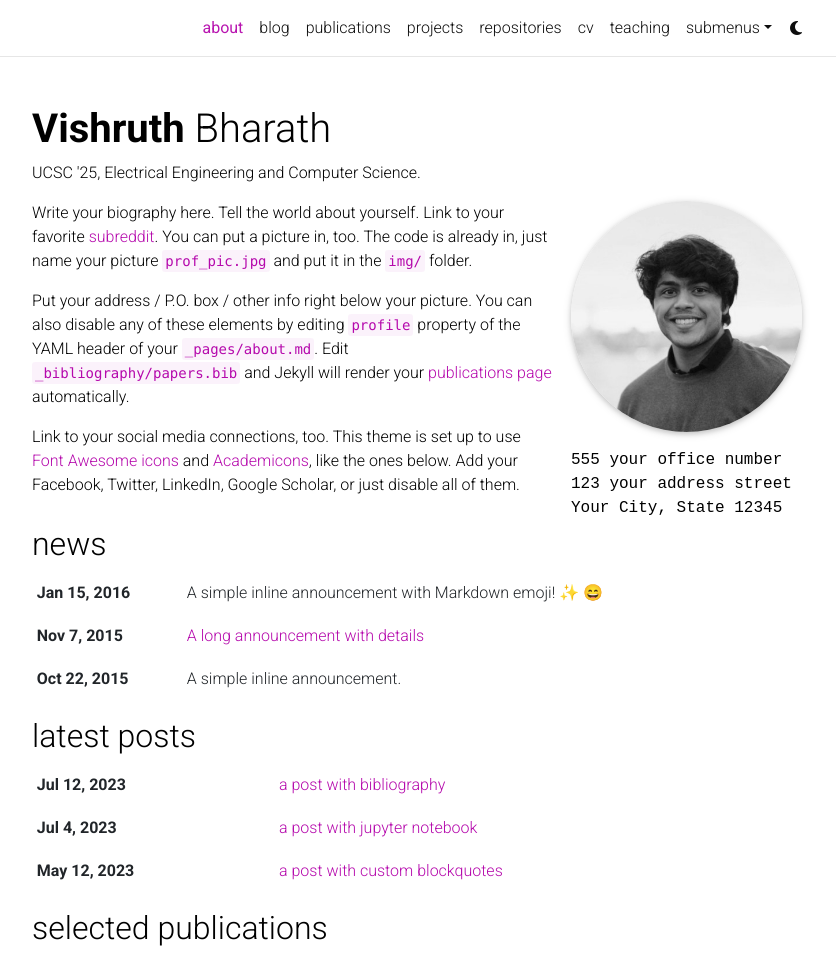
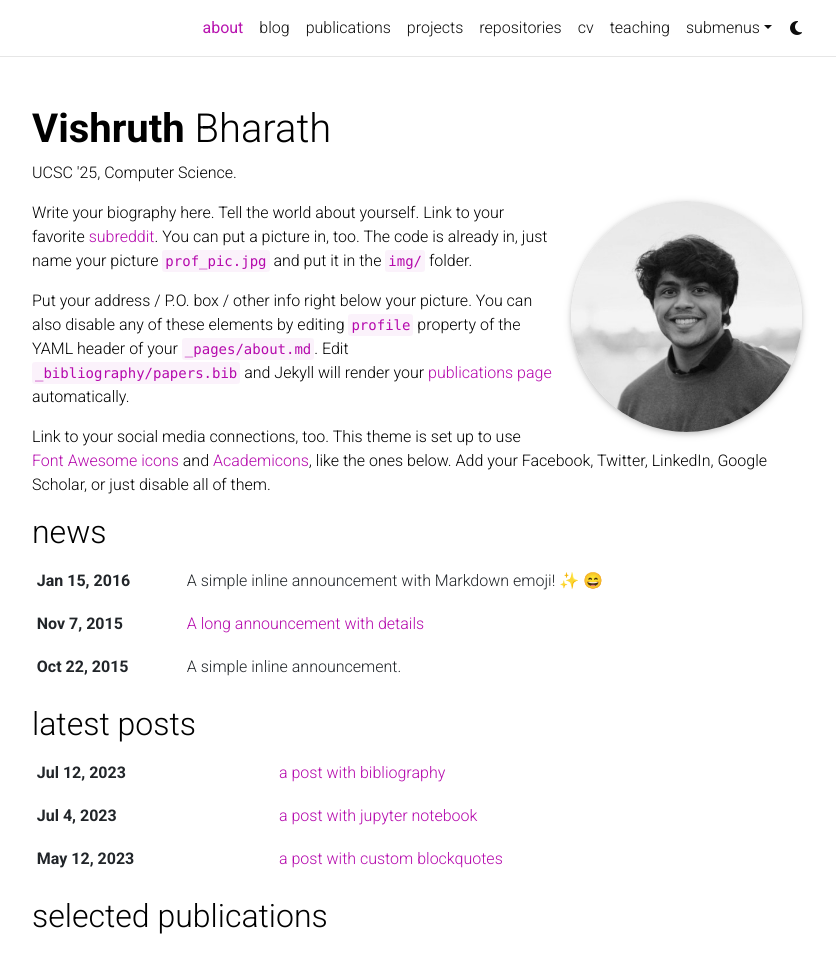
Before and after one commit to vishruthb/vishruthb.github.io, a Jekyll site: the page built from _pages/about.md, in a window 1280 px wide and 1264 px high, cut to the strip 0-963 px from the top of the window. Shown: the whole strip, without its empty margins (223-1059 px from the left). Built offline with Jekyll 4.4.1, drawn with Linux system fonts in a browser that asks for light colours; full-size pictures stand in for the smaller copies a plugin makes; emoji names are drawn with the system emoji font; comment, search, counter and statistics services are not loaded; a style sheet for code colours, icons or effects is not loaded.

Commit message:
quickfixes

```diff
--- a/_pages/about.md
+++ b/_pages/about.md
@@ -2,16 +2,12 @@
 layout: about
 title: about
 permalink: /
-subtitle: UCSC '25, Electrical Engineering and Computer Science.
+subtitle: UCSC '25, Computer Science.
 
 profile:
   align: right
   image: prof_pic.jpg
   image_circular: true # crops the image to make it circular
-  address: >
-    <p>555 your office number</p>
-    <p>123 your address street</p>
-    <p>Your City, State 12345</p>
 
 news: true  # includes a list of news items
 latest_posts: true  # includes a list of the newest posts
```
